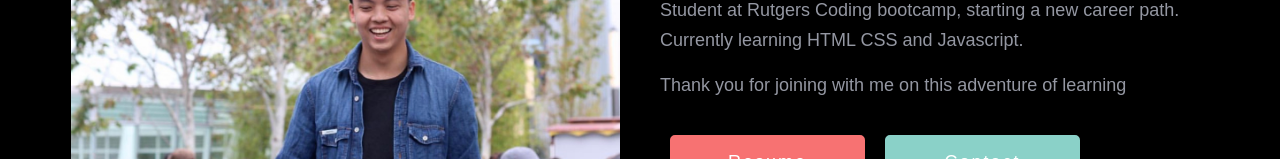
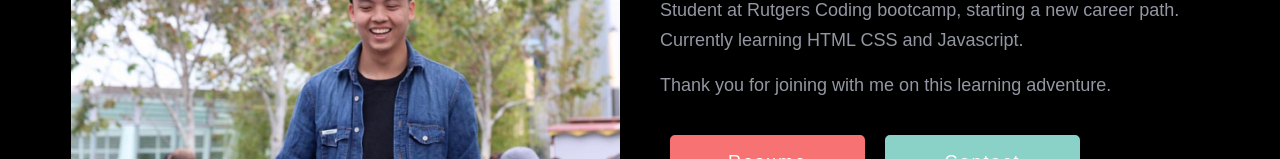
Before and after one commit to quynhndinh/react-portolio, a React (Create React App) app: page / in a window 1280 px wide. Shown: the part 793-952 px from the top of the page. Built offline with nearby package versions, Linux system fonts and the light colour scheme.

Commit message:
about me intro

```diff
--- a/src/Component/about/About.js
+++ b/src/Component/about/About.js
@@ -20,7 +20,7 @@ function About() {
                 Currently learning HTML CSS and Javascript.
               </p>
               <p className="about__text p__color">
-                Thank you for joining with me on this adventure of learning
+                Thank you for joining with me on this learning adventure.
               </p>
               <div className="about__button d__flex align__items__center">
                 <a
```
